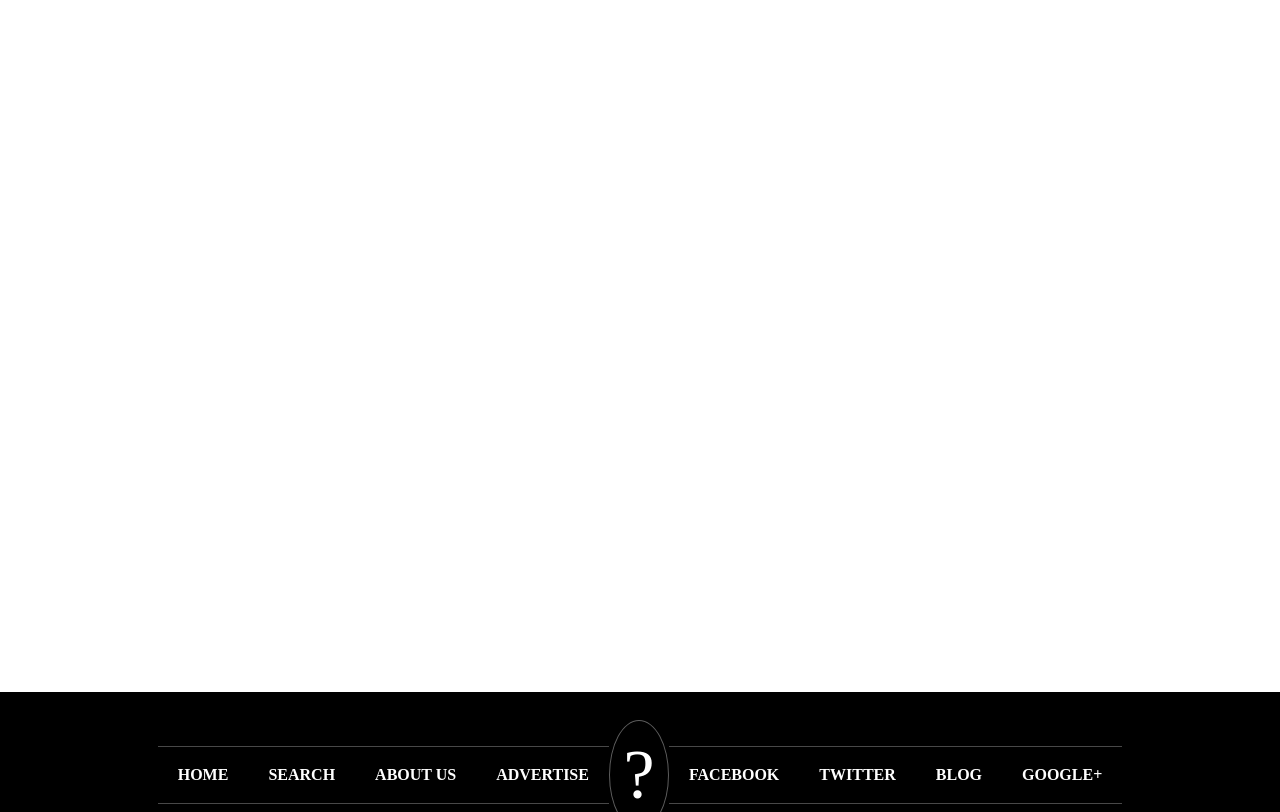
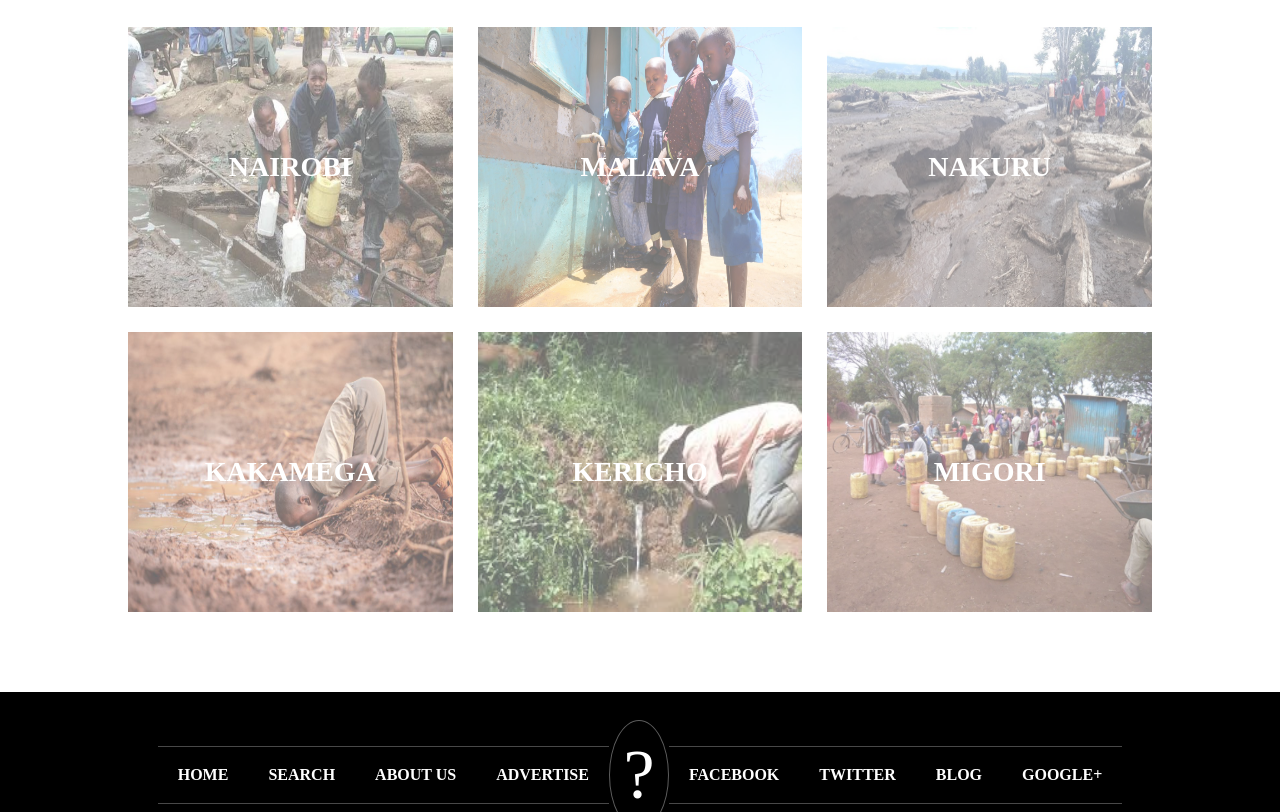
Before and after one commit to MaiRizk/Restaurants-directory, a plain HTML site: page search.html in a window 1280 px wide. Shown: the part 433-1245 px from the top of the page. Drawn offline with Linux system fonts and the light colour scheme; the site is published under a folder, as on GitHub Pages, so addresses that start at the root find nothing.

Commit message:
Fix images on live demo

```diff
--- a/styles.css
+++ b/styles.css
@@ -394,7 +394,7 @@ header span {
 }
 
 .bg-img {
-  background-image: url(/images/bg.png);
+  background-image: url(./images/bg.png);
   background-repeat: no-repeat no-repeat;
   background-size: 90% 90%;
 }
@@ -426,7 +426,7 @@ footer {
   .main-search {
     height: calc(70vh - 120px);
     max-width: 100vw;
-    background-image: url(/images/tablet-bg.jpg);
+    background-image: url(./images/tablet-bg.jpg);
     background-repeat: no-repeat no-repeat;
     background-size: 100% 100%;
   }
@@ -500,7 +500,7 @@ footer {
   .main-search {
     height: calc(70vh - 120px);
     max-width: 100vw;
-    background-image: url(/images/desktop-bg.jpg);
+    background-image: url(./images/desktop-bg.jpg);
     background-repeat: no-repeat no-repeat;
     background-size: 100% 100%;
   }
@@ -788,27 +788,27 @@ footer {
 }
 
 .nairobi {
-  background-image: url(/images/nairobi.webp);
+  background-image: url(./images/nairobi.webp);
 }
 
 .malava {
-  background-image: url(/images/malava.jpg);
+  background-image: url(./images/malava.jpg);
 }
 
 .nakuru {
-  background-image: url(/images/nakuru.jpg.jpg);
+  background-image: url(./images/nakuru.jpg.jpg);
 }
 
 .kakamega {
-  background-image: url(/images/kakamega.jpg);
+  background-image: url(./images/kakamega.jpg);
 }
 
 .kericho {
-  background-image: url(/images/kericho.jpeg);
+  background-image: url(./images/kericho.jpeg);
 }
 
 .migori {
-  background-image: url(/images/migori.jpg);
+  background-image: url(./images/migori.jpg);
 }
 
 /* Style search input field for tablet */
@@ -991,7 +991,7 @@ footer {
 }
 
 .map {
-  background-image: url(/images/map.png);
+  background-image: url(./images/map.png);
   background-repeat: no-repeat no-repeat;
   background-size: 100% 100%;
   height: 380px;
```
